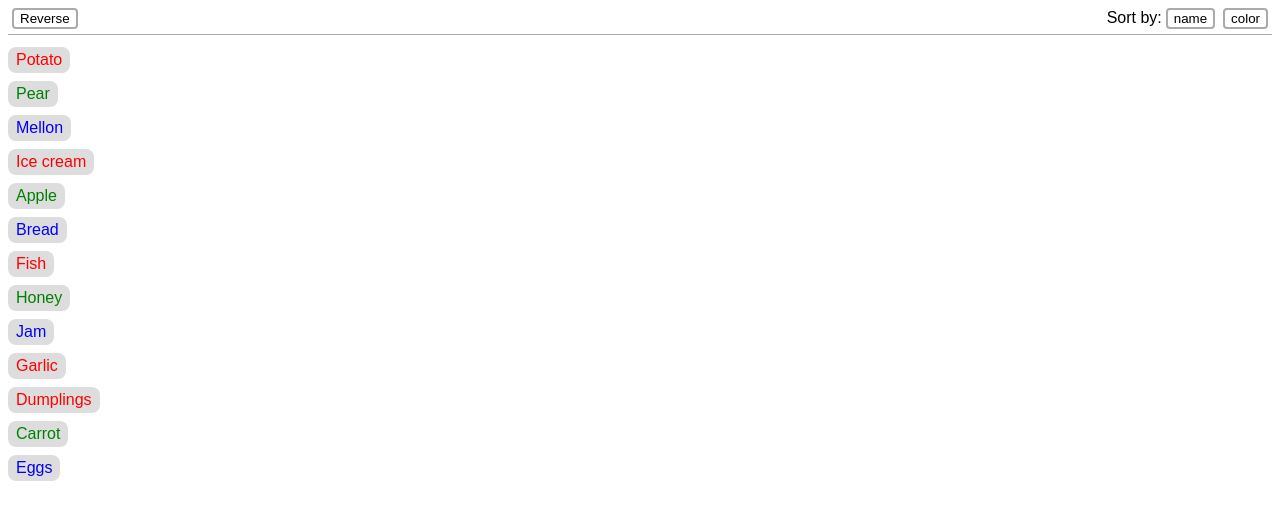
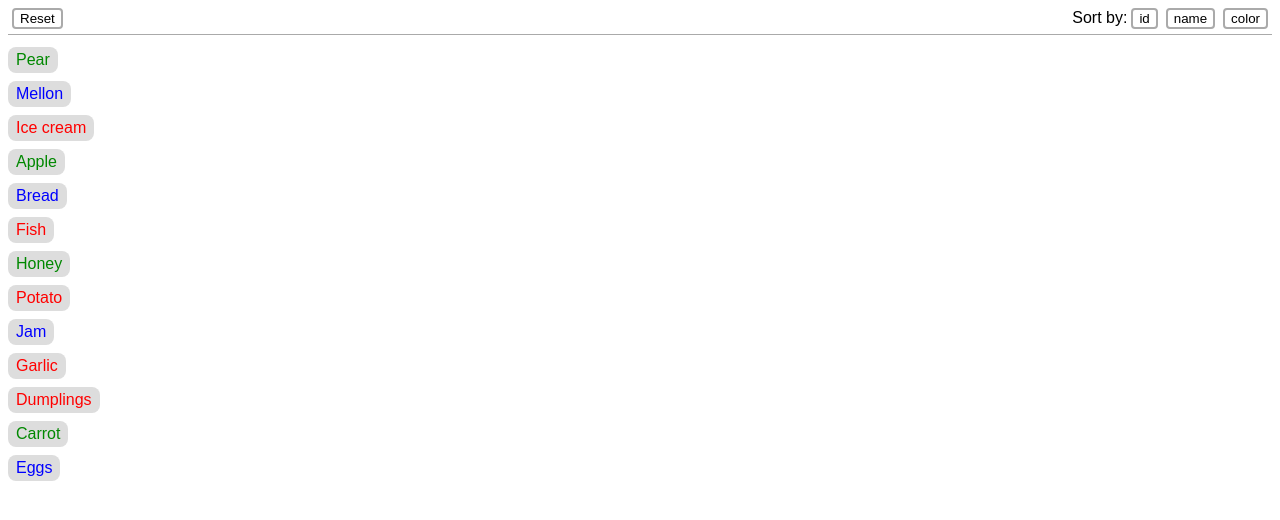
Before and after one commit to mate-academy/react-recording_javascript, a React (Create React App) app: page / in a window 1280 px wide. Shown: the top 520 px of the page. Built offline with nearby package versions, Linux system fonts and the light colour scheme.

Commit message:
after How to Sort a List

```diff
--- a/src/App.jsx
+++ b/src/App.jsx
@@ -1,20 +1,49 @@
+import { useState } from 'react';
+import cn from 'classnames';
+
 import goodsFromServer from './goods.json';
 import { GoodList } from './components/GoodList/GoodList';
 
+const SORT_FIELD_ID = 'id';
+
 export const App = () => {
+  const [visibleGoods, setVisibleGoods] = useState(goodsFromServer);
+  const [sortField, setSortField] = useState('');
+
+  const reset = () => {
+    setVisibleGoods(goodsFromServer);
+    setSortField('');
+  };
+
+  const sortById = () => {
+    setVisibleGoods(
+      [...visibleGoods].sort((good1, good2) => good1.id - good2.id)
+    );
+    setSortField(SORT_FIELD_ID);
+  };
+
   return (
     <div className="App">
       <header>
-        <button>Reverse</button>
+        <button onClick={reset}>
+          Reset
+        </button>
 
         <div>
           Sort by:
+          <button
+            onClick={sortById}
+            className={cn({ active: sortField === SORT_FIELD_ID })}
+          >
+            id
+          </button>
+
           <button>name</button>
           <button>color</button>
         </div>
       </header>
 
-      <GoodList goods={goodsFromServer} />
+      <GoodList goods={visibleGoods} />
     </div>
   );
 };
--- a/src/goods.json
+++ b/src/goods.json
@@ -1,15 +1,15 @@
 [
-  { "id": 1, "name": "Potato", "color": "red" },
-  { "id": 2, "name": "Pear", "color": "green" },
-  { "id": 3, "name": "Mellon", "color": "blue" },
-  { "id": 4, "name": "Ice cream", "color": "red" },
-  { "id": 5, "name": "Apple", "color": "green" },
-  { "id": 6, "name": "Bread", "color": "blue" },
-  { "id": 7, "name": "Fish", "color": "red" },
-  { "id": 8, "name": "Honey", "color": "green" },
-  { "id": 9, "name": "Jam", "color": "blue" },
-  { "id": 10, "name": "Garlic", "color": "red" },
-  { "id": 11, "name": "Dumplings", "color": "red" },
-  { "id": 12, "name": "Carrot", "color": "green" },
-  { "id": 13, "name": "Eggs", "color": "blue" }
+  { "id": 2, "color": "#080", "name": "Pear" },
+  { "id": 3, "color": "#00f", "name": "Mellon" },
+  { "id": 4, "color": "#f00", "name": "Ice cream" },
+  { "id": 5, "color": "#080", "name": "Apple" },
+  { "id": 6, "color": "#00f", "name": "Bread" },
+  { "id": 7, "color": "#f00", "name": "Fish" },
+  { "id": 8, "color": "#080", "name": "Honey" },
+  { "id": 1, "color": "#f00", "name": "Potato" },
+  { "id": 9, "color": "#00f", "name": "Jam" },
+  { "id": 10, "color": "#f00", "name": "Garlic" },
+  { "id": 11, "color": "#f00", "name": "Dumplings" },
+  { "id": 12, "color": "#080", "name": "Carrot" },
+  { "id": 13, "color": "#00f", "name": "Eggs" }
 ]
```
